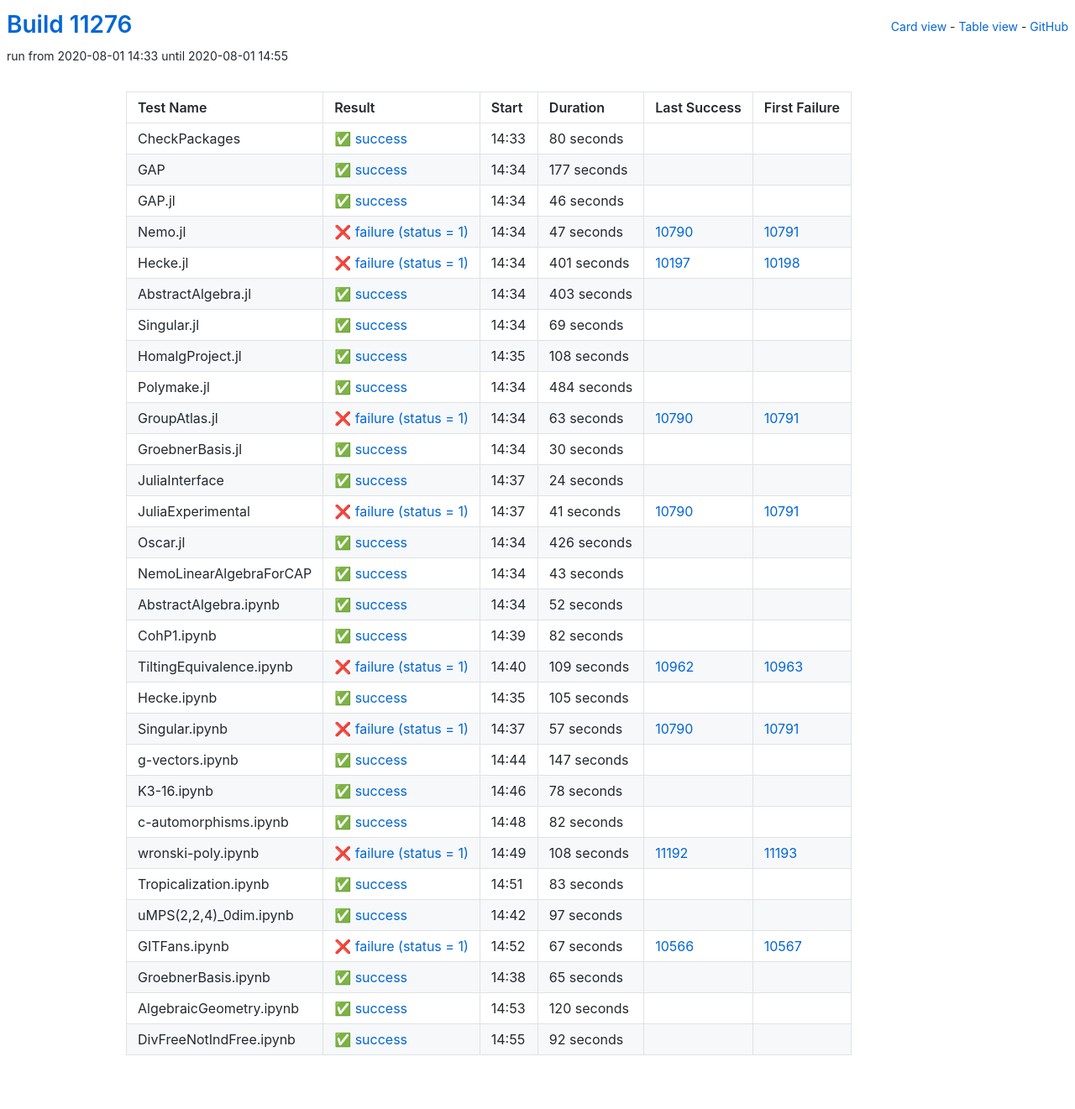
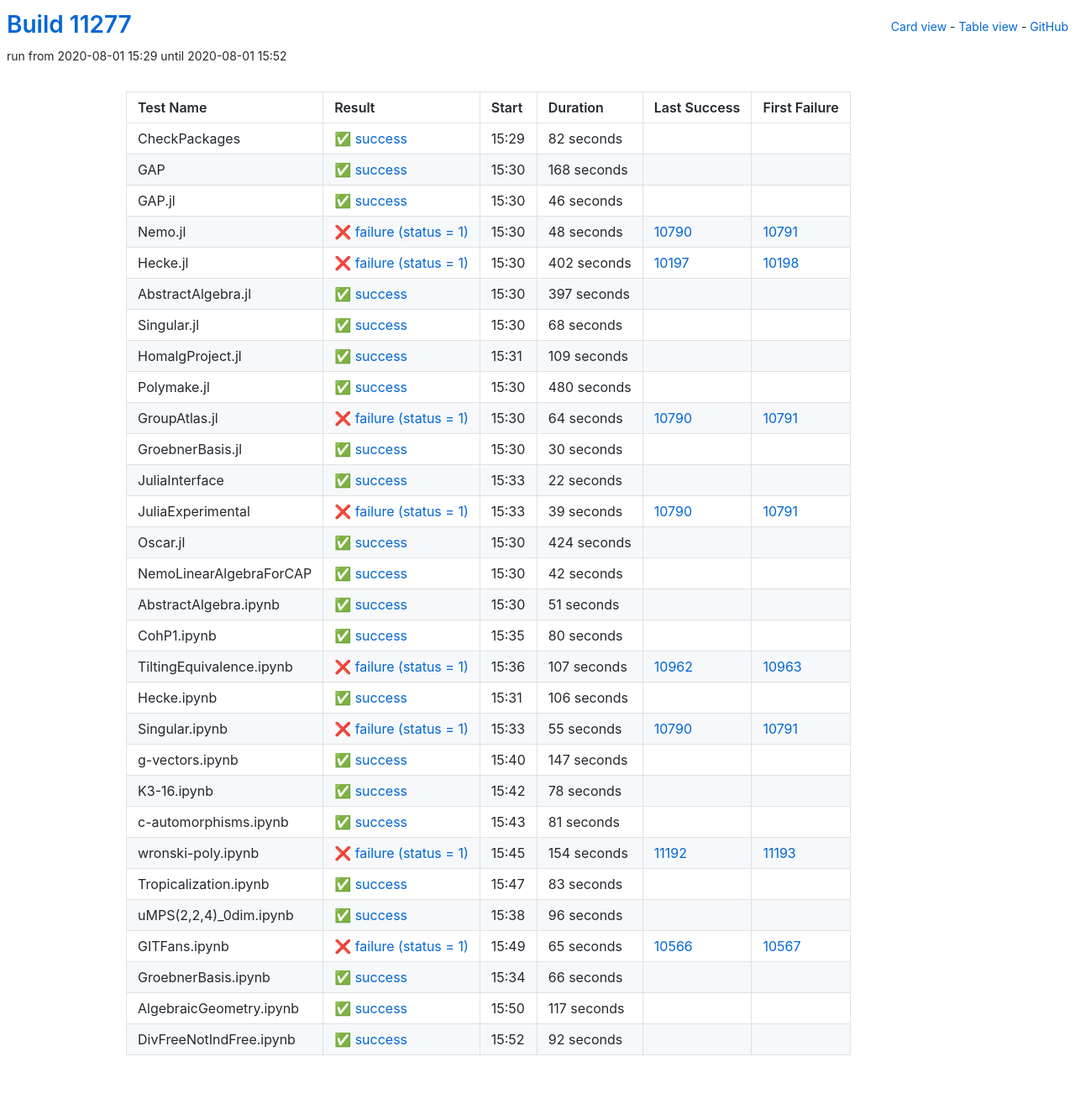
Before and after one commit to oscar-system/oscar-ci-status, a Jekyll site: the page built from table.html, in a window 1280 px wide. Shown: the whole page at 84% size. Built offline with Jekyll 4.4.1, drawn with Linux system fonts in a browser that asks for light colours.

Commit message:
Build #11277

```diff
--- a/_data/ci.yml
+++ b/_data/ci.yml
@@ -1,6 +1,6 @@
 ---
-build: 11276
-build_url: https://oscarci.mathematik.uni-kl.de/job/oscar/11276/
+build: 11277
+build_url: https://oscarci.mathematik.uni-kl.de/job/oscar/11277/
 job: oscar
 organization: oscar-system
 repo: oscar-ci-status
@@ -8,32 +8,32 @@
 tests:
 - name: CheckPackages
   id: checkpackages
-  log: https://oscarci.mathematik.uni-kl.de/job/oscar/11276/artifact/logs/build-11276/CheckPackages.log
-  start: 2020-08-01 14:33
+  log: https://oscarci.mathematik.uni-kl.de/job/oscar/11277/artifact/logs/build-11277/CheckPackages.log
+  start: 2020-08-01 15:29
   success: true
   exitcode: 0
   status: success
-  duration: 80
+  duration: 82
   last_success: false
   last_success_url:
   first_failure: false
   first_failure_url:
 - name: GAP
   id: gap
-  log: https://oscarci.mathematik.uni-kl.de/job/oscar/11276/artifact/logs/build-11276/GAP.log
-  start: 2020-08-01 14:34
+  log: https://oscarci.mathematik.uni-kl.de/job/oscar/11277/artifact/logs/build-11277/GAP.log
+  start: 2020-08-01 15:30
   success: true
   exitcode: 0
   status: success
-  duration: 177
+  duration: 168
   last_success: false
   last_success_url:
   first_failure: false
   first_failure_url:
 - name: GAP.jl
   id: gap-jl
-  log: https://oscarci.mathematik.uni-kl.de/job/oscar/11276/artifact/logs/build-11276/GAP.jl.log
-  start: 2020-08-01 14:34
+  log: https://oscarci.mathematik.uni-kl.de/job/oscar/11277/artifact/logs/build-11277/GAP.jl.log
+  start: 2020-08-01 15:30
   success: true
   exitcode: 0
   status: success
@@ -44,92 +44,92 @@
   first_failure_url:
 - name: Nemo.jl
   id: nemo-jl
-  log: https://oscarci.mathematik.uni-kl.de/job/oscar/11276/artifact/logs/build-11276/Nemo.jl.log
-  start: 2020-08-01 14:34
+  log: https://oscarci.mathematik.uni-kl.de/job/oscar/11277/artifact/logs/build-11277/Nemo.jl.log
+  start: 2020-08-01 15:30
   success: false
   exitcode: 1
   status: failure
-  duration: 47
+  duration: 48
   last_success: 10790
   last_success_url: https://oscarci.mathematik.uni-kl.de/job/oscar/10790/
   first_failure: 10791
   first_failure_url: https://oscarci.mathematik.uni-kl.de/job/oscar/10791/
 - name: Hecke.jl
   id: hecke-jl
-  log: https://oscarci.mathematik.uni-kl.de/job/oscar/11276/artifact/logs/build-11276/Hecke.jl.log
-  start: 2020-08-01 14:34
+  log: https://oscarci.mathematik.uni-kl.de/job/oscar/11277/artifact/logs/build-11277/Hecke.jl.log
+  start: 2020-08-01 15:30
   success: false
   exitcode: 1
   status: failure
-  duration: 401
+  duration: 402
   last_success: 10197
   last_success_url: https://oscarci.mathematik.uni-kl.de/job/oscar/10197/
   first_failure: 10198
   first_failure_url: https://oscarci.mathematik.uni-kl.de/job/oscar/10198/
 - name: AbstractAlgebra.jl
   id: abstractalgebra-jl
-  log: https://oscarci.mathematik.uni-kl.de/job/oscar/11276/artifact/logs/build-11276/AbstractAlgebra.jl.log
-  start: 2020-08-01 14:34
+  log: https://oscarci.mathematik.uni-kl.de/job/oscar/11277/artifact/logs/build-11277/AbstractAlgebra.jl.log
+  start: 2020-08-01 15:30
   success: true
   exitcode: 0
   status: success
-  duration: 403
+  duration: 397
   last_success: false
   last_success_url:
   first_failure: false
   first_failure_url:
 - name: Singular.jl
   id: singular-jl
-  log: https://oscarci.mathematik.uni-kl.de/job/oscar/11276/artifact/logs/build-11276/Singular.jl.log
-  start: 2020-08-01 14:34
+  log: https://oscarci.mathematik.uni-kl.de/job/oscar/11277/artifact/logs/build-11277/Singular.jl.log
+  start: 2020-08-01 15:30
   success: true
   exitcode: 0
   status: success
-  duration: 69
+  duration: 68
   last_success: false
   last_success_url:
   first_failure: false
   first_failure_url:
 - name: HomalgProject.jl
   id: homalgproject-jl
-  log: https://oscarci.mathematik.uni-kl.de/job/oscar/11276/artifact/logs/build-11276/HomalgProject.jl.log
-  start: 2020-08-01 14:35
+  log: https://oscarci.mathematik.uni-kl.de/job/oscar/11277/artifact/logs/build-11277/HomalgProject.jl.log
+  start: 2020-08-01 15:31
   success: true
   exitcode: 0
   status: success
-  duration: 108
+  duration: 109
   last_success: false
   last_success_url:
   first_failure: false
   first_failure_url:
 - name: Polymake.jl
   id: polymake-jl
-  log: https://oscarci.mathematik.uni-kl.de/job/oscar/11276/artifact/logs/build-11276/Polymake.jl.log
-  start: 2020-08-01 14:34
+  log: https://oscarci.mathematik.uni-kl.de/job/oscar/11277/artifact/logs/build-11277/Polymake.jl.log
+  start: 2020-08-01 15:30
   success: true
   exitcode: 0
   status: success
-  duration: 484
+  duration: 480
   last_success: false
   last_success_url:
   first_failure: false
   first_failure_url:
 - name: GroupAtlas.jl
   id: groupatlas-jl
-  log: https://oscarci.mathematik.uni-kl.de/job/oscar/11276/artifact/logs/build-11276/GroupAtlas.jl.log
-  start: 2020-08-01 14:34
+  log: https://oscarci.mathematik.uni-kl.de/job/oscar/11277/artifact/logs/build-11277/GroupAtlas.jl.log
+  start: 2020-08-01 15:30
   success: false
   exitcode: 1
   status: failure
-  duration: 63
+  duration: 64
   last_success: 10790
   last_success_url: https://oscarci.mathematik.uni-kl.de/job/oscar/10790/
   first_failure: 10791
   first_failure_url: https://oscarci.mathematik.uni-kl.de/job/oscar/10791/
 - name: GroebnerBasis.jl
   id: groebnerbasis-jl
-  log: https://oscarci.mathematik.uni-kl.de/job/oscar/11276/artifact/logs/build-11276/GroebnerBasis.jl.log
-  start: 2020-08-01 14:34
+  log: https://oscarci.mathematik.uni-kl.de/job/oscar/11277/artifact/logs/build-11277/GroebnerBasis.jl.log
+  start: 2020-08-01 15:30
   success: true
   exitcode: 0
   status: success
@@ -140,116 +140,116 @@
   first_failure_url:
 - name: JuliaInterface
   id: juliainterface
-  log: https://oscarci.mathematik.uni-kl.de/job/oscar/11276/artifact/logs/build-11276/JuliaInterface.log
-  start: 2020-08-01 14:37
+  log: https://oscarci.mathematik.uni-kl.de/job/oscar/11277/artifact/logs/build-11277/JuliaInterface.log
+  start: 2020-08-01 15:33
   success: true
   exitcode: 0
   status: success
-  duration: 24
+  duration: 22
   last_success: false
   last_success_url:
   first_failure: false
   first_failure_url:
 - name: JuliaExperimental
   id: juliaexperimental
-  log: https://oscarci.mathematik.uni-kl.de/job/oscar/11276/artifact/logs/build-11276/JuliaExperimental.log
-  start: 2020-08-01 14:37
+  log: https://oscarci.mathematik.uni-kl.de/job/oscar/11277/artifact/logs/build-11277/JuliaExperimental.log
+  start: 2020-08-01 15:33
   success: false
   exitcode: 1
   status: failure
-  duration: 41
+  duration: 39
   last_success: 10790
   last_success_url: https://oscarci.mathematik.uni-kl.de/job/oscar/10790/
   first_failure: 10791
   first_failure_url: https://oscarci.mathematik.uni-kl.de/job/oscar/10791/
 - name: Oscar.jl
   id: oscar-jl
-  log: https://oscarci.mathematik.uni-kl.de/job/oscar/11276/artifact/logs/build-11276/Oscar.jl.log
-  start: 2020-08-01 14:34
+  log: https://oscarci.mathematik.uni-kl.de/job/oscar/11277/artifact/logs/build-11277/Oscar.jl.log
+  start: 2020-08-01 15:30
   success: true
   exitcode: 0
   status: success
-  duration: 426
+  duration: 424
   last_success: false
   last_success_url:
   first_failure: false
   first_failure_url:
 - name: NemoLinearAlgebraForCAP
   id: nemolinearalgebraforcap
-  log: https://oscarci.mathematik.uni-kl.de/job/oscar/11276/artifact/logs/build-11276/NemoLinearAlgebraForCAP.log
-  start: 2020-08-01 14:34
+  log: https://oscarci.mathematik.uni-kl.de/job/oscar/11277/artifact/logs/build-11277/NemoLinearAlgebraForCAP.log
+  start: 2020-08-01 15:30
   success: true
   exitcode: 0
   status: success
-  duration: 43
+  duration: 42
   last_success: false
   last_success_url:
   first_failure: false
   first_failure_url:
 - name: AbstractAlgebra.ipynb
   id: abstractalgebra-ipynb
-  log: https://oscarci.mathematik.uni-kl.de/job/oscar/11276/artifact/logs/build-11276/AbstractAlgebra.ipynb.log
-  start: 2020-08-01 14:34
+  log: https://oscarci.mathematik.uni-kl.de/job/oscar/11277/artifact/logs/build-11277/AbstractAlgebra.ipynb.log
+  start: 2020-08-01 15:30
   success: true
   exitcode: 0
   status: success
-  duration: 52
+  duration: 51
   last_success: false
   last_success_url:
   first_failure: false
   first_failure_url:
 - name: CohP1.ipynb
   id: cohp1-ipynb
-  log: https://oscarci.mathematik.uni-kl.de/job/oscar/11276/artifact/logs/build-11276/CohP1.ipynb.log
-  start: 2020-08-01 14:39
+  log: https://oscarci.mathematik.uni-kl.de/job/oscar/11277/artifact/logs/build-11277/CohP1.ipynb.log
+  start: 2020-08-01 15:35
   success: true
   exitcode: 0
   status: success
-  duration: 82
+  duration: 80
   last_success: false
   last_success_url:
   first_failure: false
   first_failure_url:
 - name: TiltingEquivalence.ipynb
   id: tiltingequivalence-ipynb
-  log: https://oscarci.mathematik.uni-kl.de/job/oscar/11276/artifact/logs/build-11276/TiltingEquivalence.ipynb.log
-  start: 2020-08-01 14:40
+  log: https://oscarci.mathematik.uni-kl.de/job/oscar/11277/artifact/logs/build-11277/TiltingEquivalence.ipynb.log
+  start: 2020-08-01 15:36
   success: false
   exitcode: 1
   status: failure
-  duration: 109
+  duration: 107
   last_success: 10962
   last_success_url: https://oscarci.mathematik.uni-kl.de/job/oscar/10962/
   first_failure: 10963
   first_failure_url: https://oscarci.mathematik.uni-kl.de/job/oscar/10963/
 - name: Hecke.ipynb
   id: hecke-ipynb
-  log: https://oscarci.mathematik.uni-kl.de/job/oscar/11276/artifact/logs/build-11276/Hecke.ipynb.log
-  start: 2020-08-01 14:35
+  log: https://oscarci.mathematik.uni-kl.de/job/oscar/11277/artifact/logs/build-11277/Hecke.ipynb.log
+  start: 2020-08-01 15:31
   success: true
   exitcode: 0
   status: success
-  duration: 105
+  duration: 106
   last_success: false
   last_success_url:
   first_failure: false
   first_failure_url:
 - name: Singular.ipynb
   id: singular-ipynb
-  log: https://oscarci.mathematik.uni-kl.de/job/oscar/11276/artifact/logs/build-11276/Singular.ipynb.log
-  start: 2020-08-01 14:37
+  log: https://oscarci.mathematik.uni-kl.de/job/oscar/11277/artifact/logs/build-11277/Singular.ipynb.log
+  start: 2020-08-01 15:33
   success: false
   exitcode: 1
   status: failure
-  duration: 57
+  duration: 55
   last_success: 10790
   last_success_url: https://oscarci.mathematik.uni-kl.de/job/oscar/10790/
   first_failure: 10791
   first_failure_url: https://oscarci.mathematik.uni-kl.de/job/oscar/10791/
 - name: g-vectors.ipynb
   id: g-vectors-ipynb
-  log: https://oscarci.mathematik.uni-kl.de/job/oscar/11276/artifact/logs/build-11276/g-vectors.ipynb.log
-  start: 2020-08-01 14:44
+  log: https://oscarci.mathematik.uni-kl.de/job/oscar/11277/artifact/logs/build-11277/g-vectors.ipynb.log
+  start: 2020-08-01 15:40
   success: true
   exitcode: 0
   status: success
@@ -260,8 +260,8 @@
   first_failure_url:
 - name: K3-16.ipynb
   id: k3-16-ipynb
-  log: https://oscarci.mathematik.uni-kl.de/job/oscar/11276/artifact/logs/build-11276/K3-16.ipynb.log
-  start: 2020-08-01 14:46
+  log: https://oscarci.mathematik.uni-kl.de/job/oscar/11277/artifact/logs/build-11277/K3-16.ipynb.log
+  start: 2020-08-01 15:42
   success: true
   exitcode: 0
   status: success
@@ -272,32 +272,32 @@
   first_failure_url:
 - name: c-automorphisms.ipynb
   id: c-automorphisms-ipynb
-  log: https://oscarci.mathematik.uni-kl.de/job/oscar/11276/artifact/logs/build-11276/c-automorphisms.ipynb.log
-  start: 2020-08-01 14:48
+  log: https://oscarci.mathematik.uni-kl.de/job/oscar/11277/artifact/logs/build-11277/c-automorphisms.ipynb.log
+  start: 2020-08-01 15:43
   success: true
   exitcode: 0
   status: success
-  duration: 82
+  duration: 81
   last_success: false
   last_success_url:
   first_failure: false
   first_failure_url:
 - name: wronski-poly.ipynb
   id: wronski-poly-ipynb
-  log: https://oscarci.mathematik.uni-kl.de/job/oscar/11276/artifact/logs/build-11276/wronski-poly.ipynb.log
-  start: 2020-08-01 14:49
+  log: https://oscarci.mathematik.uni-kl.de/job/oscar/11277/artifact/logs/build-11277/wronski-poly.ipynb.log
+  start: 2020-08-01 15:45
   success: false
   exitcode: 1
   status: failure
-  duration: 108
+  duration: 154
   last_success: 11192
   last_success_url: https://oscarci.mathematik.uni-kl.de/job/oscar/11192/
   first_failure: 11193
   first_failure_url: https://oscarci.mathematik.uni-kl.de/job/oscar/11193/
 - name: Tropicalization.ipynb
   id: tropicalization-ipynb
-  log: https://oscarci.mathematik.uni-kl.de/job/oscar/11276/artifact/logs/build-11276/Tropicalization.ipynb.log
-  start: 2020-08-01 14:51
+  log: https://oscarci.mathematik.uni-kl.de/job/oscar/11277/artifact/logs/build-11277/Tropicalization.ipynb.log
+  start: 2020-08-01 15:47
   success: true
   exitcode: 0
   status: success
@@ -308,56 +308,56 @@
   first_failure_url:
 - name: uMPS(2,2,4)_0dim.ipynb
   id: umps-2-2-4-0dim-ipynb
-  log: https://oscarci.mathematik.uni-kl.de/job/oscar/11276/artifact/logs/build-11276/uMPS-2-2-4-_0dim.ipynb.log
-  start: 2020-08-01 14:42
+  log: https://oscarci.mathematik.uni-kl.de/job/oscar/11277/artifact/logs/build-11277/uMPS-2-2-4-_0dim.ipynb.log
+  start: 2020-08-01 15:38
   success: true
   exitcode: 0
   status: success
-  duration: 97
+  duration: 96
   last_success: false
   last_success_url:
   first_failure: false
   first_failure_url:
 - name: GITFans.ipynb
   id: gitfans-ipynb
-  log: https://oscarci.mathematik.uni-kl.de/job/oscar/11276/artifact/logs/build-11276/GITFans.ipynb.log
-  start: 2020-08-01 14:52
+  log: https://oscarci.mathematik.uni-kl.de/job/oscar/11277/artifact/logs/build-11277/GITFans.ipynb.log
+  start: 2020-08-01 15:49
   success: false
   exitcode: 1
   status: failure
-  duration: 67
+  duration: 65
   last_success: 10566
   last_success_url: https://oscarci.mathematik.uni-kl.de/job/oscar/10566/
   first_failure: 10567
   first_failure_url: https://oscarci.mathematik.uni-kl.de/job/oscar/10567/
 - name: GroebnerBasis.ipynb
   id: groebnerbasis-ipynb
-  log: https://oscarci.mathematik.uni-kl.de/job/oscar/11276/artifact/logs/build-11276/GroebnerBasis.ipynb.log
-  start: 2020-08-01 14:38
+  log: https://oscarci.mathematik.uni-kl.de/job/oscar/11277/artifact/logs/build-11277/GroebnerBasis.ipynb.log
+  start: 2020-08-01 15:34
   success: true
   exitcode: 0
   status: success
-  duration: 65
+  duration: 66
   last_success: false
   last_success_url:
   first_failure: false
   first_failure_url:
 - name: AlgebraicGeometry.ipynb
   id: algebraicgeometry-ipynb
-  log: https://oscarci.mathematik.uni-kl.de/job/oscar/11276/artifact/logs/build-11276/AlgebraicGeometry.ipynb.log
-  start: 2020-08-01 14:53
+  log: https://oscarci.mathematik.uni-kl.de/job/oscar/11277/artifact/logs/build-11277/AlgebraicGeometry.ipynb.log
+  start: 2020-08-01 15:50
   success: true
   exitcode: 0
   status: success
-  duration: 120
+  duration: 117
   last_success: false
   last_success_url:
   first_failure: false
   first_failure_url:
 - name: DivFreeNotIndFree.ipynb
   id: divfreenotindfree-ipynb
-  log: https://oscarci.mathematik.uni-kl.de/job/oscar/11276/artifact/logs/build-11276/DivFreeNotIndFree.ipynb.log
-  start: 2020-08-01 14:55
+  log: https://oscarci.mathematik.uni-kl.de/job/oscar/11277/artifact/logs/build-11277/DivFreeNotIndFree.ipynb.log
+  start: 2020-08-01 15:52
   success: true
   exitcode: 0
   status: success
```
Also changed, not shown: README.md.
